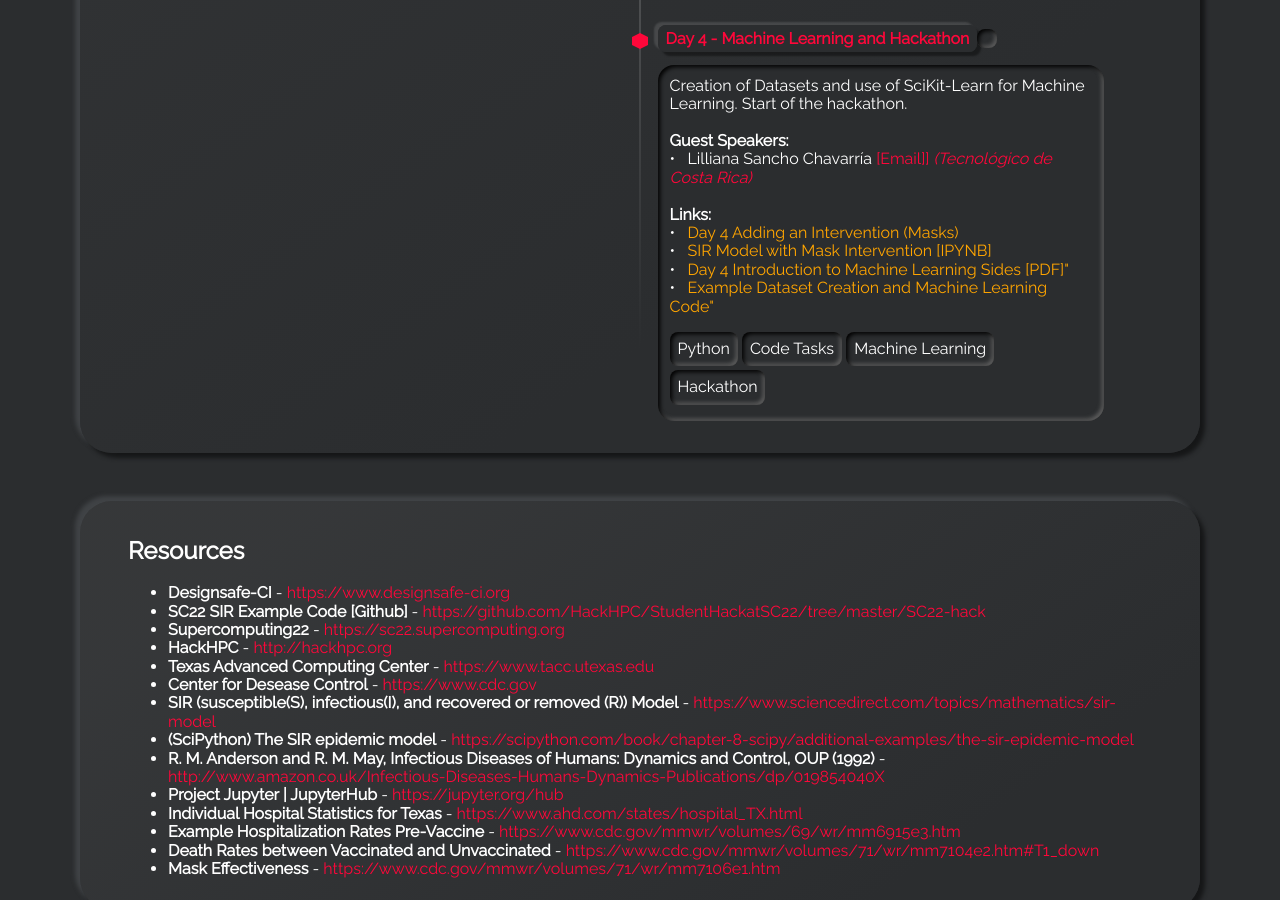
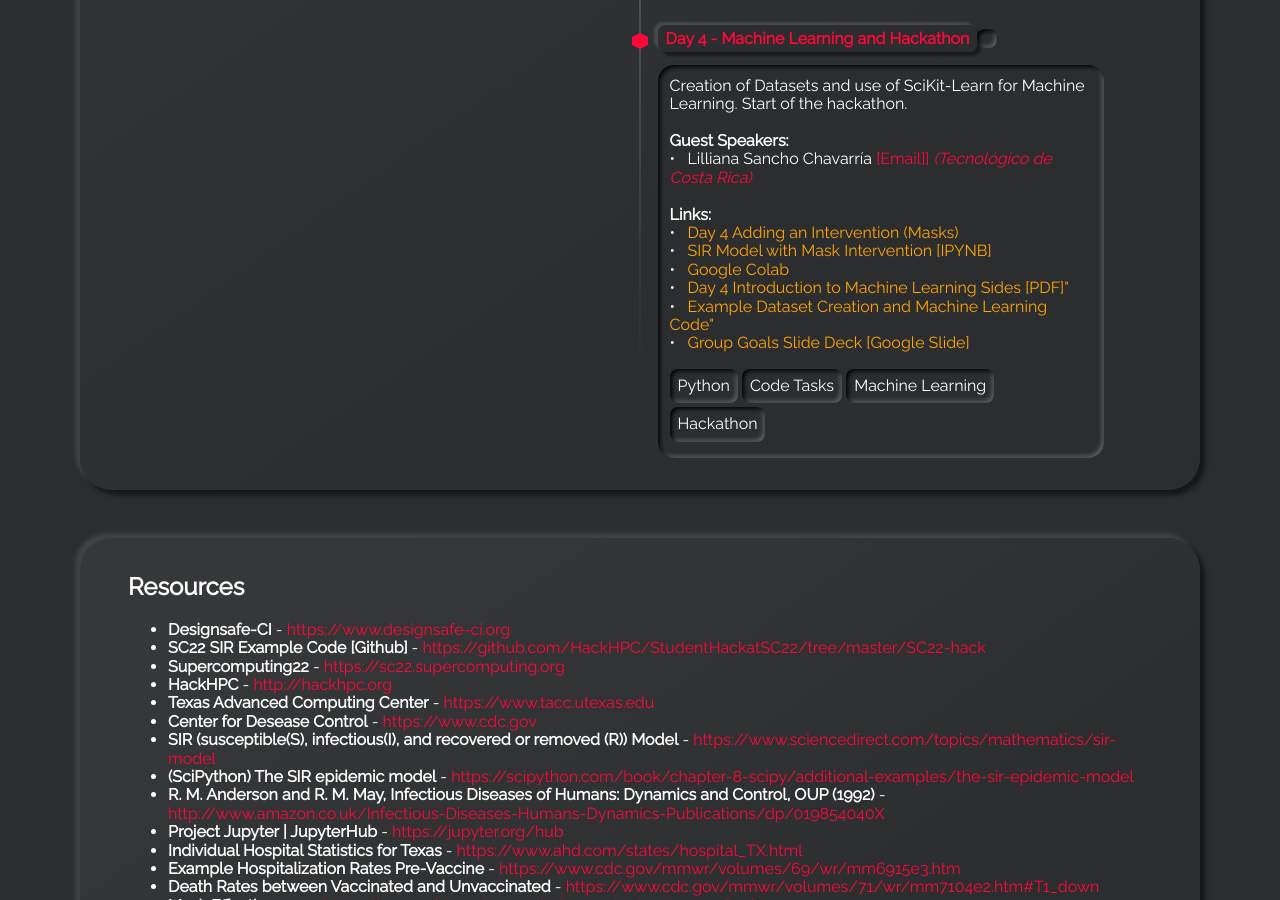
Before and after one commit to HackHPC/BigDataHack-2022, a Jekyll site: the page built from index.md, in a window 1280 px wide and 900 px high, scrolled down 5187 px. Built offline with Jekyll 4.4.1, drawn with Linux system fonts in a browser that asks for light colours; our own code applies the rules of GitHub Pages for plain Markdown files.

Commit message:
added group goals deck

```diff
--- a/_data/timeline.yml
+++ b/_data/timeline.yml
@@ -108,11 +108,14 @@
       url: https://github.com/HackHPC/BigDataHack-2022/blob/gh-pages/assets/slides/thursday_files/BigDataHack22-Day4.pdf
     - name: "SIR Model with Mask Intervention [IPYNB]"
       url: https://github.com/HackHPC/BigDataHack-2022/blob/gh-pages/assets/slides/thursday_files/SIR-Model-with-Masks.ipynb
-
+    - name: Google Colab
+      url: https://colab.research.google.com
     - name: Day 4 Introduction to Machine Learning Sides [PDF]"
       url: https://github.com/HackHPC/BigDataHack-2022/blob/gh-pages/assets/slides/thursday_files/IntroductiontoMachineLearning.pdf
     - name: Example Dataset Creation and Machine Learning Code"
       url: https://github.com/HackHPC/BigDataHack-2022/tree/gh-pages/assets/slides/thursday_files/SIR%20Model%20Machine%20Learning
+    - name: "Group Goals Slide Deck [Google Slide]"
+      url: "https://docs.google.com/presentation/d/1yJ8WJdVv8vu1I_FBF55Je_lOu4i5BdJ5085aFMRrzSg/edit?usp=sharing"
 
 
 
```
